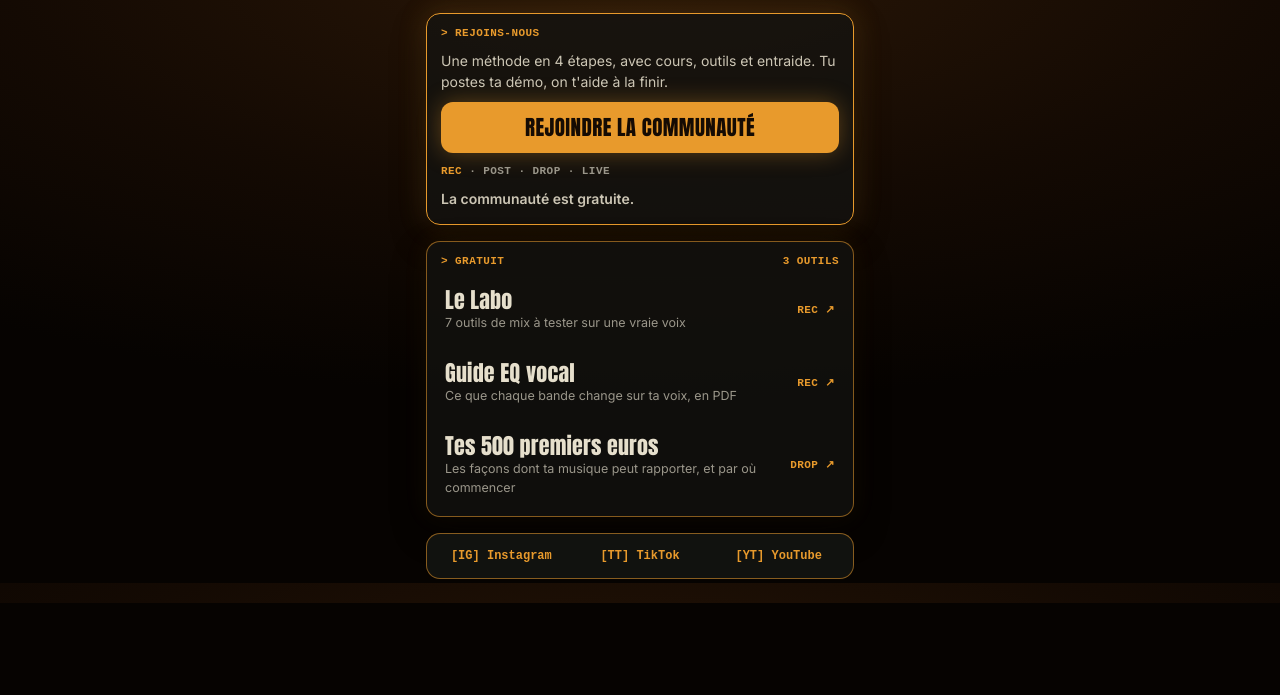
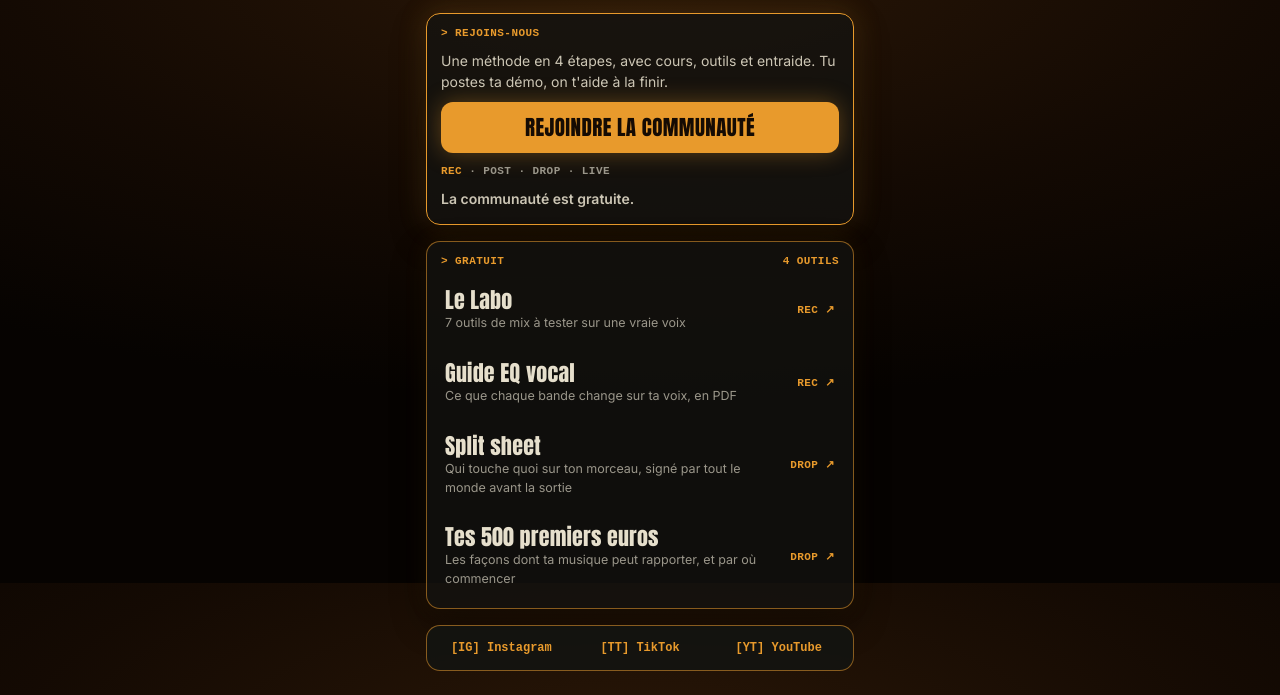
Before and after one commit to dondaco/dondaco, a plain HTML site: page liens/index.html in a window 1280 px wide. Shown: the part 217-912 px from the top of the page. Before the commit the page ends 820 px from the top, so only its background shows below. Drawn offline with Linux system fonts and the light colour scheme.

Commit message:
Page de liens : outil Split sheet (PAI 8)

```diff
--- a/liens/index.html
+++ b/liens/index.html
@@ -61,10 +61,11 @@ h1 i{font-style:normal;color:var(--dore)}
     </div>
   </section>
   <section class="win" aria-labelledby="t-free">
-    <div class="wt sys"><span id="t-free">&gt; GRATUIT</span><span>3 OUTILS</span></div>
+    <div class="wt sys"><span id="t-free">&gt; GRATUIT</span><span>4 OUTILS</span></div>
     <ul class="links">
       <li><a href="https://dondaco.github.io/dondaco/labo/" target="_blank" rel="noopener"><span><b>Le Labo</b><small>7 outils de mix à tester sur une vraie voix</small></span><span class="k sys">REC ↗</span></a></li>
       <li><a href="https://dondaco.github.io/dondaco/guide-eq/" target="_blank" rel="noopener"><span><b>Guide EQ vocal</b><small>Ce que chaque bande change sur ta voix, en PDF</small></span><span class="k sys">REC ↗</span></a></li>
+      <li><a href="https://dondaco.github.io/dondaco/split/" target="_blank" rel="noopener"><span><b>Split sheet</b><small>Qui touche quoi sur ton morceau, signé par tout le monde avant la sortie</small></span><span class="k sys">DROP ↗</span></a></li>
       <li><a href="https://dondaco.github.io/dondaco/guide-500/" target="_blank" rel="noopener"><span><b>Tes 500 premiers euros</b><small>Les façons dont ta musique peut rapporter, et par où commencer</small></span><span class="k sys">DROP ↗</span></a></li>
     </ul>
   </section>
```
